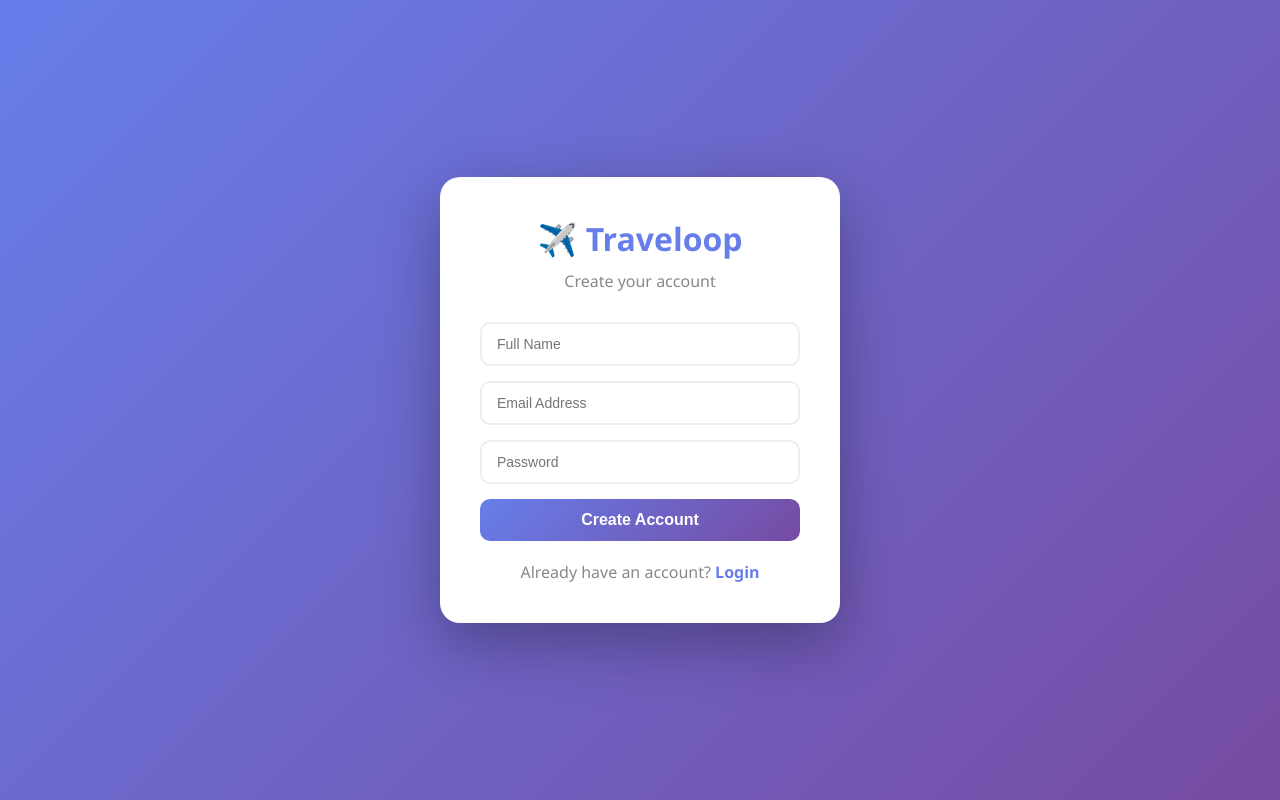
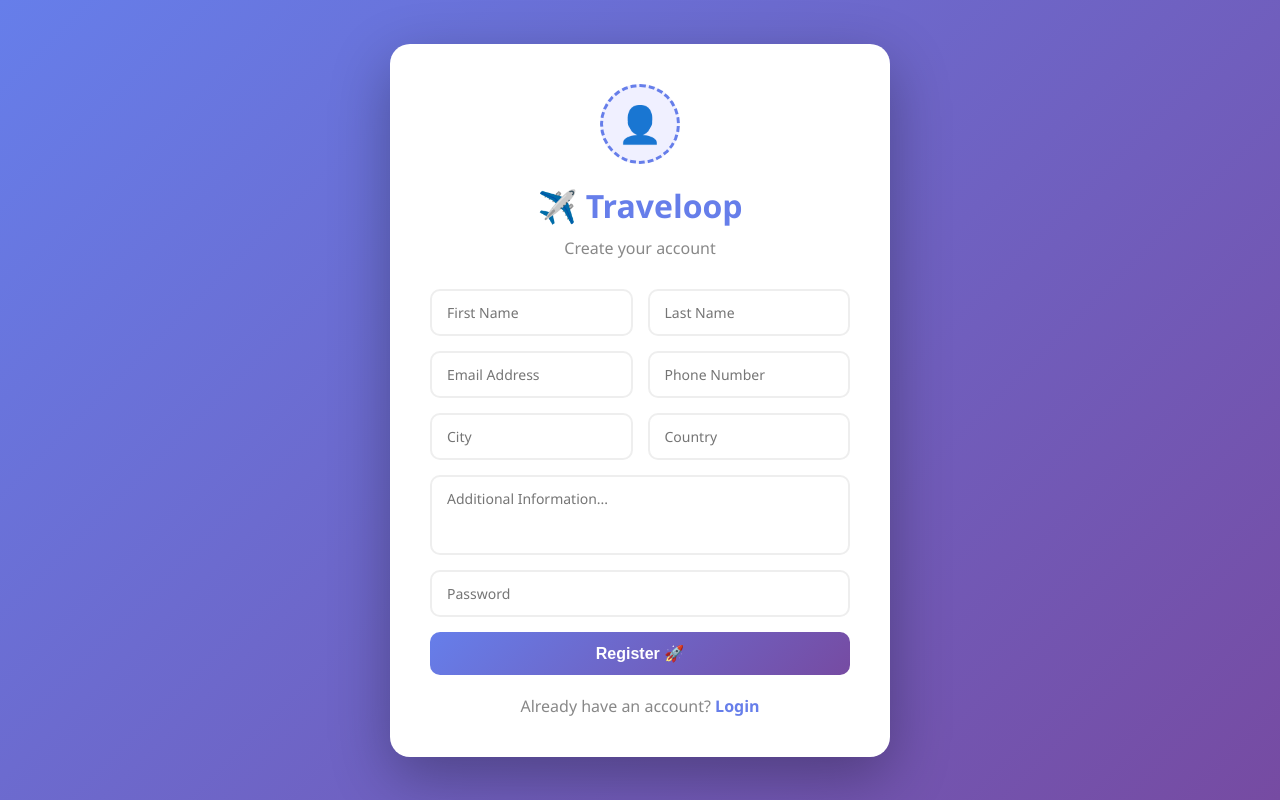
Before and after one commit to beyondtheultimate/traveloop-odoo-hackthon, a Flask app: page /signup in a window 1280 px wide. Run offline with Flask 3, Linux system fonts and the light colour scheme.

Commit message:
added packing categories progress bar reset button and improved signup

```diff
--- a/app.py
+++ b/app.py
@@ -65,7 +65,9 @@
 @app.route('/signup', methods=['GET', 'POST'])
 def signup():
     if request.method == 'POST':
-        name = request.form['name']
+        first_name = request.form['first_name']
+        last_name = request.form['last_name']
+        name = first_name + ' ' + last_name
         email = request.form['email']
         password = request.form['password']
         conn = sqlite3.connect('traveloop.db')
@@ -262,7 +264,16 @@
     itinerary = c.fetchall()
     conn.close()
     return render_template('share.html', trip=trip, itinerary=itinerary)
-
+@app.route('/reset_packing/<int:trip_id>')
+def reset_packing(trip_id):
+    if 'user_id' not in session:
+        return redirect(url_for('login'))
+    conn = sqlite3.connect('traveloop.db')
+    c = conn.cursor()
+    c.execute("DELETE FROM packing WHERE trip_id=?", (trip_id,))
+    conn.commit()
+    conn.close()
+    return redirect(url_for('trip_detail', trip_id=trip_id))
 
 
 if __name__ == '__main__':
--- a/templates/signup.html
+++ b/templates/signup.html
@@ -9,16 +9,17 @@
         body {
             font-family: 'Segoe UI', sans-serif;
             background: linear-gradient(135deg, #667eea 0%, #764ba2 100%);
-            height: 100vh;
+            min-height: 100vh;
             display: flex;
             align-items: center;
             justify-content: center;
+            padding: 20px;
         }
         .card {
             background: white;
             padding: 40px;
             border-radius: 20px;
-            width: 400px;
+            width: 500px;
             box-shadow: 0 20px 60px rgba(0,0,0,0.3);
         }
         .logo {
@@ -33,16 +34,23 @@
             color: #888;
             margin-bottom: 30px;
         }
-        input {
+        .grid {
+            display: grid;
+            grid-template-columns: 1fr 1fr;
+            gap: 15px;
+        }
+        .full { grid-column: span 2; }
+        input, textarea {
             width: 100%;
             padding: 12px 15px;
-            margin-bottom: 15px;
             border: 2px solid #eee;
             border-radius: 10px;
             font-size: 14px;
             outline: none;
+            font-family: 'Segoe UI', sans-serif;
         }
-        input:focus { border-color: #667eea; }
+        input:focus, textarea:focus { border-color: #667eea; }
+        textarea { height: 80px; resize: none; }
         button {
             width: 100%;
             padding: 12px;
@@ -53,6 +61,7 @@
             font-size: 16px;
             cursor: pointer;
             font-weight: bold;
+            margin-top: 15px;
         }
         button:hover { opacity: 0.9; }
         .error {
@@ -69,20 +78,41 @@
             color: #888;
         }
         .link a { color: #667eea; text-decoration: none; font-weight: bold; }
+        .avatar {
+            width: 80px;
+            height: 80px;
+            background: #f0f0ff;
+            border-radius: 50%;
+            display: flex;
+            align-items: center;
+            justify-content: center;
+            font-size: 36px;
+            margin: 0 auto 20px;
+            cursor: pointer;
+            border: 3px dashed #667eea;
+        }
     </style>
 </head>
 <body>
     <div class="card">
+        <div class="avatar">👤</div>
         <div class="logo">✈️ Traveloop</div>
         <div class="subtitle">Create your account</div>
         {% if error %}
         <div class="error">{{ error }}</div>
         {% endif %}
         <form method="POST">
-            <input type="text" name="name" placeholder="Full Name" required>
-            <input type="email" name="email" placeholder="Email Address" required>
-            <input type="password" name="password" placeholder="Password" required>
-            <button type="submit">Create Account</button>
+            <div class="grid">
+                <input type="text" name="first_name" placeholder="First Name" required>
+                <input type="text" name="last_name" placeholder="Last Name" required>
+                <input type="email" name="email" placeholder="Email Address" required>
+                <input type="tel" name="phone" placeholder="Phone Number">
+                <input type="text" name="city" placeholder="City">
+                <input type="text" name="country" placeholder="Country">
+                <textarea class="full" name="additional_info" placeholder="Additional Information..."></textarea>
+                <input type="password" name="password" placeholder="Password" required class="full">
+            </div>
+            <button type="submit">Register 🚀</button>
         </form>
         <div class="link">
             Already have an account? <a href="/login">Login</a>
```
Also changed, not shown: templates/trip_detail.html (+65 -5 lines).
